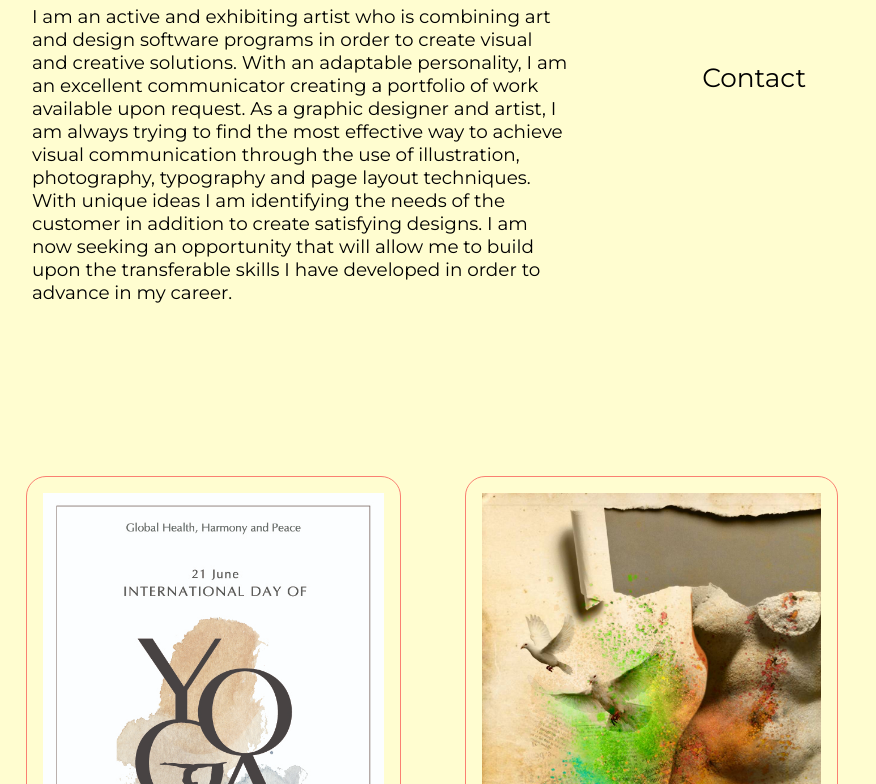
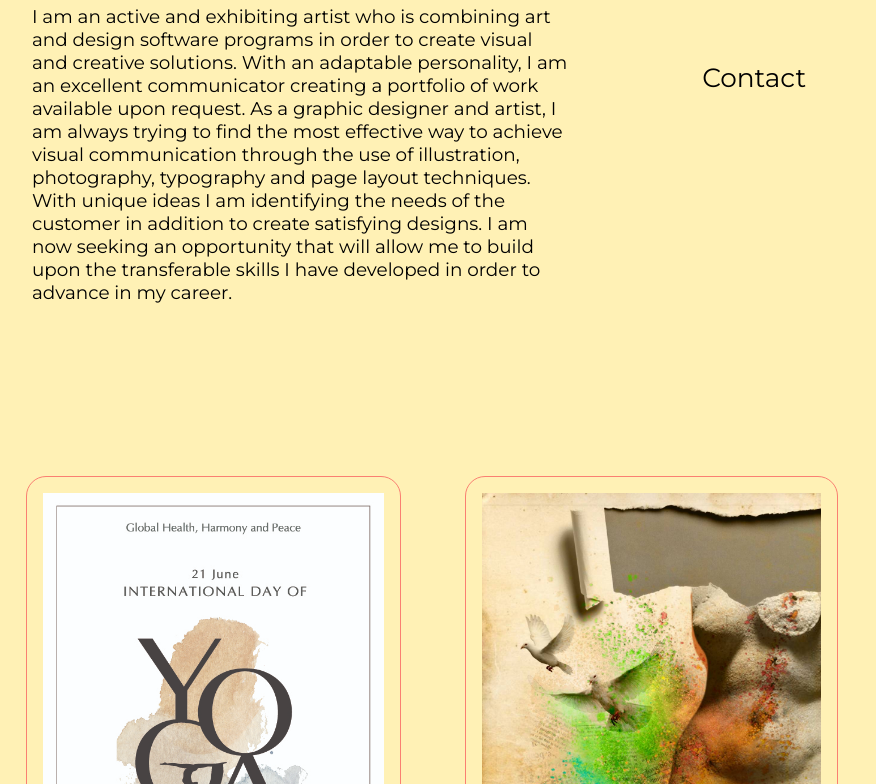
Before and after one commit to stefanrubelov/portfolio-merima.github.io, a plain HTML site: page index.html in a window 1280 px wide. Shown: the part 420-1204 px from the top of the page, without its empty margins (208-1084 px from the left). Drawn offline with Linux system fonts and the light colour scheme.

Commit message:
Update style.css

```diff
--- a/style/style.css
+++ b/style/style.css
@@ -3,7 +3,7 @@ html {
 }
 body {
   box-sizing: border-box;
-  background-color: #fffdd0;
+  background-color: #fff1b5;
   margin: 0;
   padding: 0;
   font-size: 16px;
```
